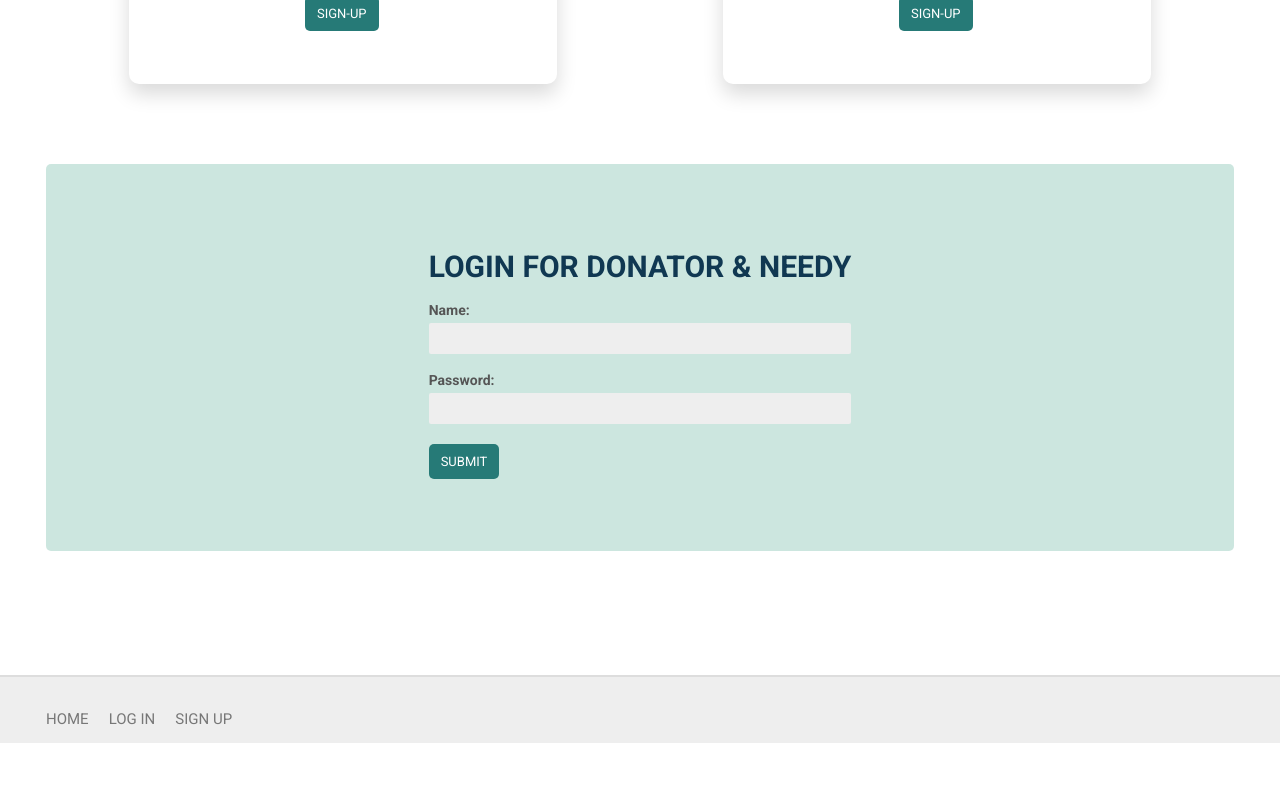
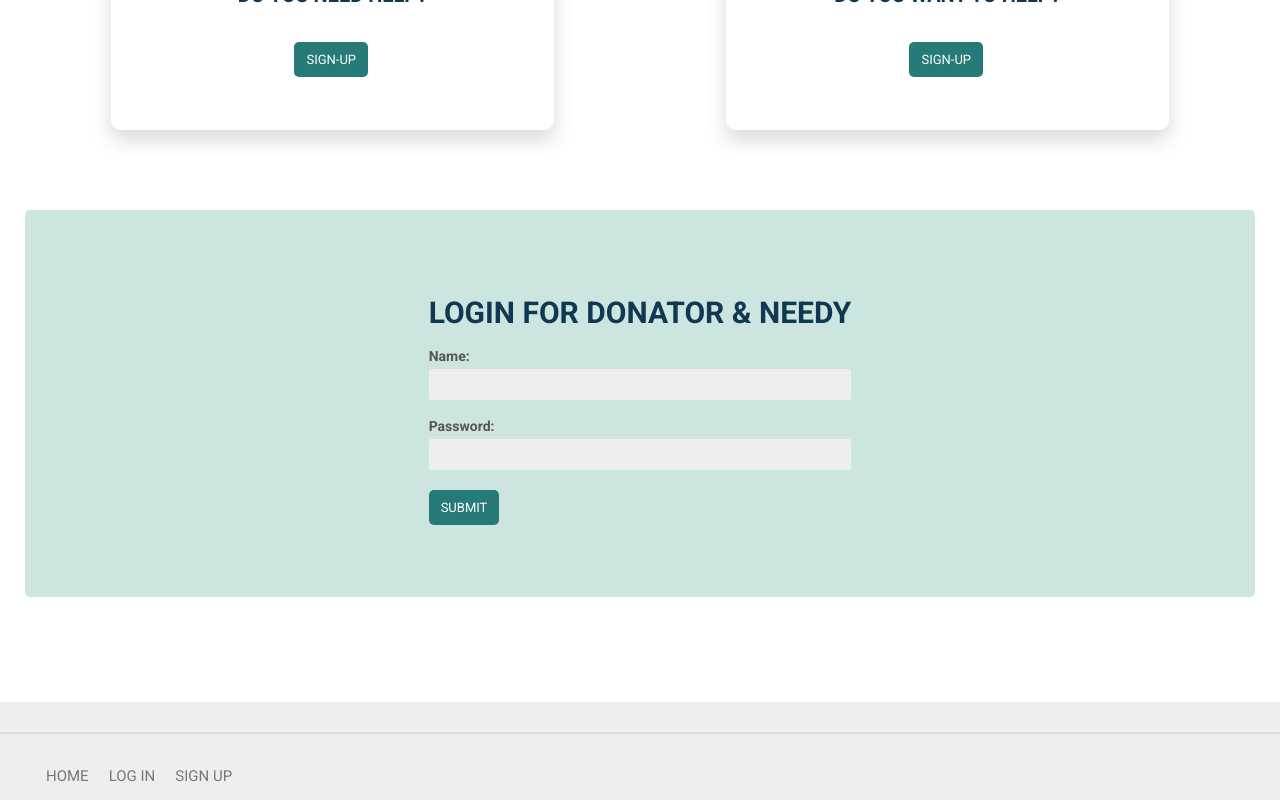
Before and after one commit to miloscomplex/feed-the-need-react, a React (Create React App) app in the folder frontend/: page /feed-the-need/ in a window 1280 px wide. Shown: the part 788-1588 px from the top of the page. Before the commit the page ends 1531 px from the top, so only its background shows below. Built offline with nearby package versions, Linux system fonts and the light colour scheme.

Commit message:
various style updates and debugged :hover for footer

```diff
--- a/frontend/src/UI/Footer.js
+++ b/frontend/src/UI/Footer.js
@@ -2,7 +2,7 @@ import Nav from './Nav'
 
 function Footer() {
   return (
-    <footer>
+    <footer className='footer'>
       <Nav />
     </footer>
   )
--- a/frontend/src/sass/abstracts/_variables.scss
+++ b/frontend/src/sass/abstracts/_variables.scss
@@ -35,7 +35,7 @@ $gutter-horizontal: 6rem;
   --color-light-cyan: #b9edf8;
   --color-ultra-light-cyan: #d9f0f5;
   --color-cyan: #61d0e7;
-  --color-light-grey: #eee;
+  --color-light-grey: #ddd;
   --color-dark-grey: #999;
   --color-darker-grey: #777;
   --color-middle-grey: #555;
--- a/frontend/src/sass/base/_base.scss
+++ b/frontend/src/sass/base/_base.scss
@@ -12,33 +12,8 @@ html {
 }
 
 body {
-  background-color: $color-white;
   box-sizing: border-box;
-}
-
-
-
-#content a {
-  background-color: $color-marine-green;
-  display: inline-block;
-  padding: 1rem 1.2rem;
-  margin: 2rem .25rem .25rem 0;
-  border-radius: 0.5rem;
-
-  &:hover {
-    background-color: lighten($color-marine-green, 15%);
-  }
-
-  &.cta__plain {
-    background-color: white;
-    padding: .6rem 0;
-    margin: 0;
-
-    &:hover {
-      color: lighten($color-marine-green, 25%);
-    }
-  }
-
+  background-color: $color-light-grey;
 }
 
 ul  {
@@ -54,6 +29,7 @@ li {
   text-transform: capitalize;
   margin-top: 0.8rem;
   border-radius: 0.6rem;
+  transition: all .3s;
 
   &:hover {
     background-color: $color-ultra-light-cyan;
@@ -88,6 +64,7 @@ input {
     border: none;
     cursor: pointer;
     width: auto;
+    transition: all .3s;
   }
 
   &[type='submit']:hover {
--- a/frontend/src/sass/components/footer.scss
+++ b/frontend/src/sass/components/footer.scss
@@ -1,10 +1,21 @@
+.footer {
+  height: auto;
+  background-color: $color-light-grey;
+}
+
 footer nav {
   padding-top: 1.4rem;
   margin-top: 3rem;
   border-top: 2px solid #ddd;
   background-image: none;
-  background-color: $color-light-grey;
+  background-color: transparent;
   height: 100%;
+}
+
+footer .nav {
+  &:hover {
+    background-color: $color-light-grey;
+  }
 }
 
 footer nav a {
@@ -14,5 +25,5 @@ footer nav a {
 }
 
 footer nav a:hover {
-  color: lighten($color-darker-grey, 20%)
+  color: lighten($color-darker-grey, 20%);
 }
--- a/frontend/src/sass/layout/content.scss
+++ b/frontend/src/sass/layout/content.scss
@@ -1,5 +1,29 @@
 #content {
-  width: 95%;
+  width: 100%;
   margin: 0 auto;
-  padding: 1.4rem;
+  padding: 2.5rem;
+  background-color: $color-white;
+
+  & a {
+    background-color: $color-marine-green;
+    display: inline-block;
+    padding: 1rem 1.2rem;
+    margin: 2rem .25rem .25rem 0;
+    border-radius: 0.5rem;
+    transition: all .2s;
+
+    &:hover {
+      background-color: lighten($color-marine-green, 15%);
+    }
+
+    &.cta__plain {
+      background-color: white;
+      padding: .6rem 0;
+      margin: 0;
+
+      &:hover {
+        color: lighten($color-marine-green, 25%);
+      }
+    }
+  }
 }
--- a/frontend/src/sass/pages/landing.scss
+++ b/frontend/src/sass/pages/landing.scss
@@ -27,5 +27,7 @@
     letter-spacing: .1rem;
     font-size: 5rem;
     padding: 10rem;
+    border-bottom: 1px solid var(--color-light-grey);
+    margin-bottom: 6rem;
   }
 }
```
